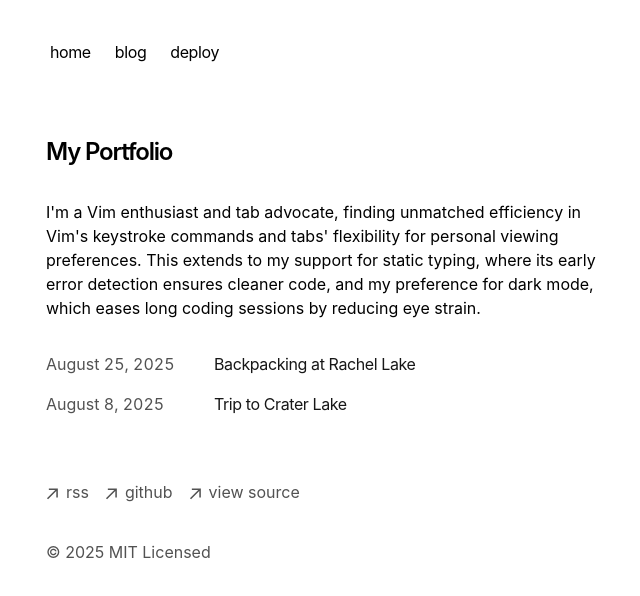
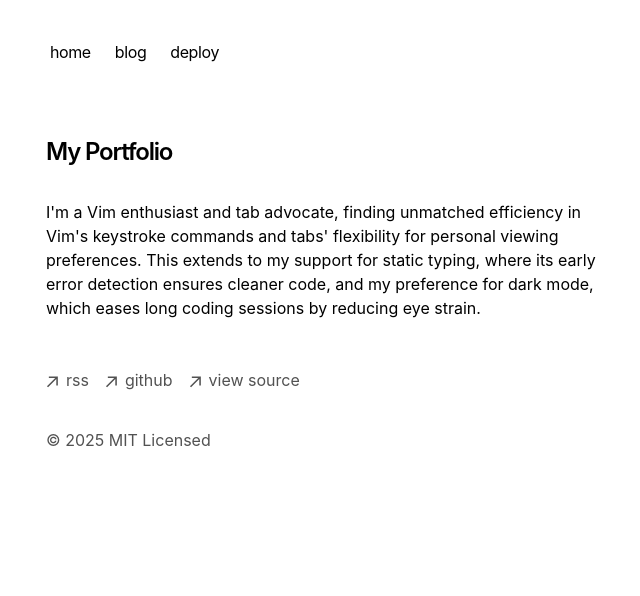
Before and after one commit to ubahl/personal-website, a Next.js app: page / in a window 1280 px wide. Shown: the top 596 px of the page, without its empty margins (306-946 px from the left). Built offline with nearby package versions, Linux system fonts and the light colour scheme.

Commit message:
Content: update Rachel Lake published date; UI: remove posts list from home page

```diff
--- a/app/blog/posts/rachel-lake.mdx
+++ b/app/blog/posts/rachel-lake.mdx
@@ -1,6 +1,6 @@
 ---
 title: 'Backpacking at Rachel Lake'
-publishedAt: '2025-08-25'
+publishedAt: '2025-08-29'
 summary: 'Photos from backpacking at Rachel Lake.'
 ---
 
--- a/app/page.tsx
+++ b/app/page.tsx
@@ -1,5 +1,3 @@
-import { BlogPosts } from 'app/components/posts'
-
 export default function Page() {
   return (
     <section>
@@ -13,9 +11,7 @@ export default function Page() {
         early error detection ensures cleaner code, and my preference for dark
         mode, which eases long coding sessions by reducing eye strain.`}
       </p>
-      <div className="my-8">
-        <BlogPosts />
-      </div>
+      {/* Blog post list removed; accessible via Blog tab */}
     </section>
   )
 }
```
